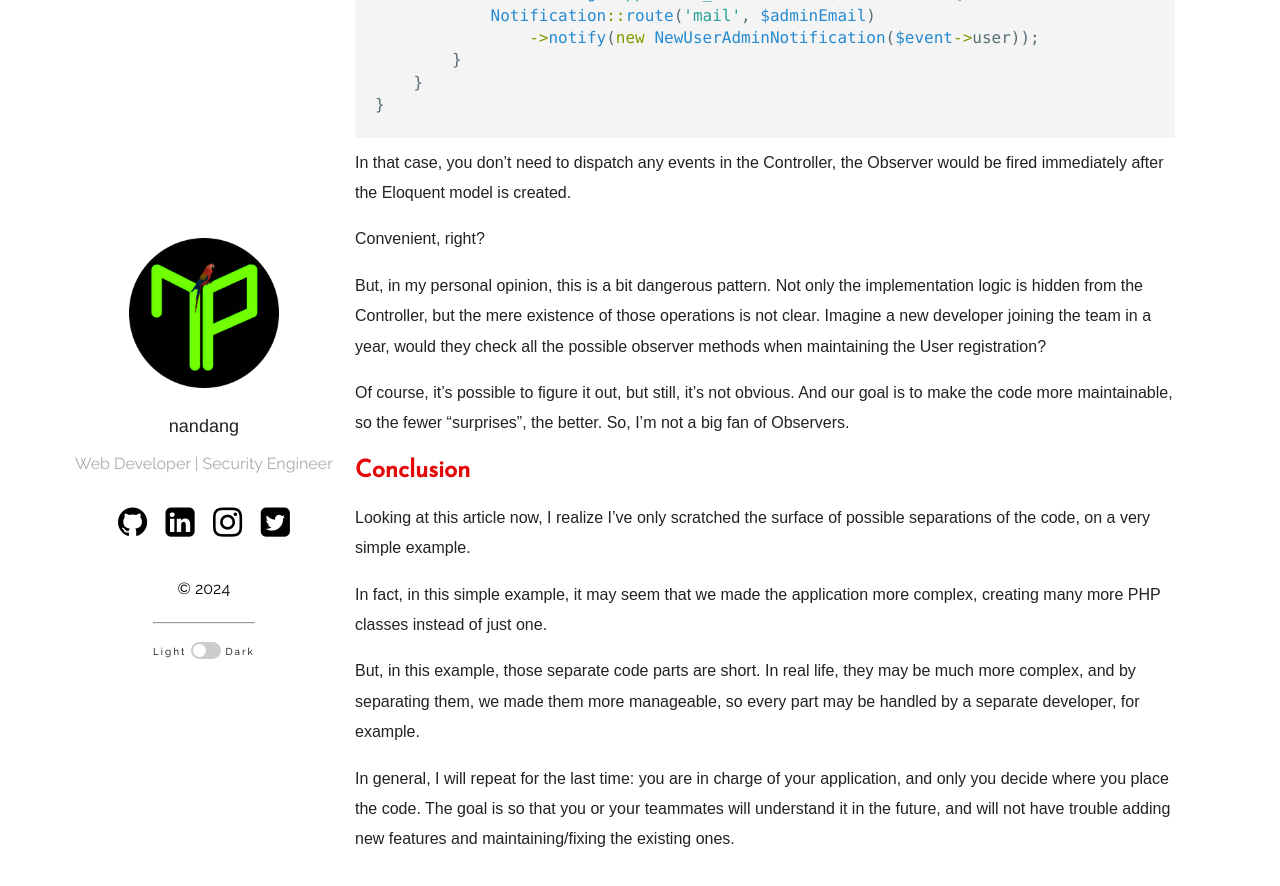
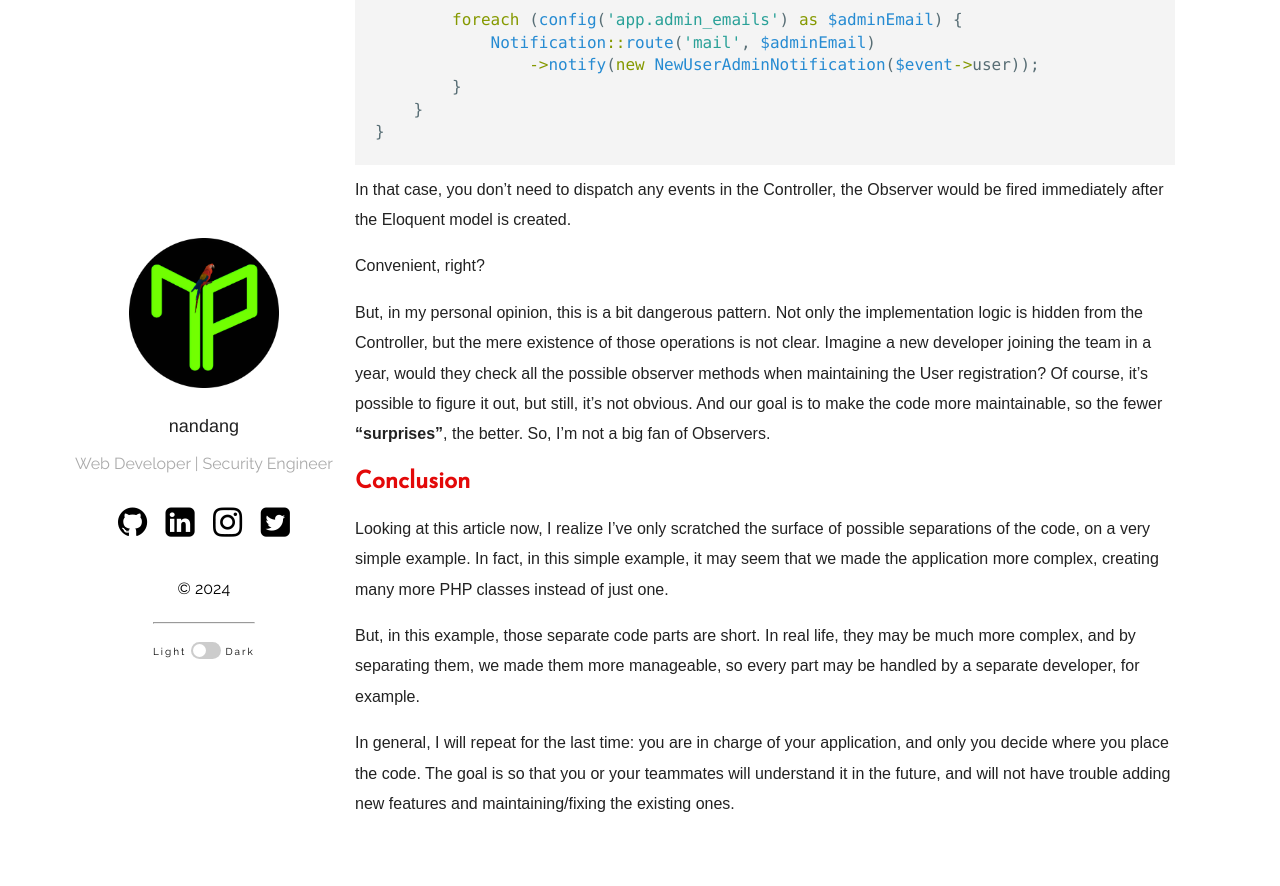
Before and after one commit to nandangpy/nandangpy.github.io, a Jekyll site: the page built from _posts/2023-07-10-laravel-best-practice.md, in a window 1280 px wide and 900 px high, scrolled down 14721 px. Shown: the top 886 px of the window. Built offline with Jekyll 4.4.1, drawn with Linux system fonts in a browser that asks for light colours; after the commit the page ends 15586 px from its top, so only the background shows below that; some of the changed text lies outside the part shown.

````diff
--- a/_posts/2023-07-10-laravel-best-practice.md
+++ b/_posts/2023-07-10-laravel-best-practice.md
@@ -77,7 +77,7 @@ With that, I probably could even end the article right now. But you probably wan
 
 # General Refactoring Strategy
 
-First, a "disclaimer", so it would be clear what we're doing here, and why. Our general goal is to make the Controller method shorter, so it wouldn't contain any logic.
+First, a **"disclaimer"**, so it would be clear what we're doing here, and why. Our general goal is to make the Controller method shorter, so it wouldn't contain any logic.
 
 Controller methods need to do three things:
 
@@ -233,7 +233,7 @@ So, we need two more "layers": one for file upload, and one for the transformati
 
 In my case, I will create a second service method that will upload the file.
 
-app/Services/UserService.php:
+#### app/Services/UserService.php:
 
 ```php
 class UserService
@@ -257,7 +257,7 @@ class UserService
 }
 ```
 
-RegisteredUserController.php:
+#### RegisteredUserController.php:
 
 ```php
 public function store(StoreUserRequest $request, UserService $userService)
@@ -318,7 +318,7 @@ class CreateNewUser
 }
 ```
 
-You are free to choose the method name for the Action class, I like handle().
+You are free to choose the method name for the Action class, I like **handle()**.
 
 RegisteredUserController:
 
@@ -354,7 +354,7 @@ But with Voucher, in this case, the Controller contains the logic of how the vou
 
 First, we need to move the voucher creation to a separate class: I'm hesitating between creating a VoucherService and putting it as a method within the same UserService. That's almost a philosophical debate: what this method is related to the vouchers system, the users' system, or both?
 
-Since one of the features of Services is to contain multiple methods, I decided to not create a "lonely" VoucherService with one method. We'll do it in the UserService:
+Since one of the features of Services is to contain multiple methods, I decided to not create a **"lonely"** VoucherService with one method. We'll do it in the UserService:
 
 ```php
     use App\Models\Voucher;
@@ -487,7 +487,7 @@ So, now, we've moved all the logic from the Controller to elsewhere, and let's r
 
 Shorter, separated into various files, and still readable, right? Again, will repeat once more, that it's only one way to accomplish this mission, you can decide to structure it in another way.
 
-But that's not all. Let's also discuss the "passive" way.
+But that's not all. Let's also discuss the **"passive"** way.
 
 ## [](header-2) Events/Listeners
 
@@ -575,7 +575,7 @@ class NewUserNotifyAdminsListener
 }
 ```
 
-What is the advantage of this approach, with events and listeners? They are used like "hooks" in the code, and anyone else in the future would be able to use that hook. In other words, you're saying to the future developers: "Hey, the user is registered, the event happened, and now if you want to add some other operation happening here, just create your listener for it".
+What is the advantage of this approach, with events and listeners? They are used like **"hooks"** in the code, and anyone else in the future would be able to use that hook. In other words, you're saying to the future developers: "Hey, the user is registered, the event happened, and now if you want to add some other operation happening here, just create your listener for it".
 
 ## [](header-2) Observers: "Silent" Events/Listeners
 
@@ -611,14 +611,11 @@ In that case, you don't need to dispatch any events in the Controller, the Obser
 
 Convenient, right?
 
-But, in my personal opinion, this is a bit dangerous pattern. Not only the implementation logic is hidden from the Controller, but the mere existence of those operations is not clear. Imagine a new developer joining the team in a year, would they check all the possible observer methods when maintaining the User registration?
-
-Of course, it's possible to figure it out, but still, it's not obvious. And our goal is to make the code more maintainable, so the fewer "surprises", the better. So, I'm not a big fan of Observers.
+But, in my personal opinion, this is a bit dangerous pattern. Not only the implementation logic is hidden from the Controller, but the mere existence of those operations is not clear. Imagine a new developer joining the team in a year, would they check all the possible observer methods when maintaining the User registration? Of course, it's possible to figure it out, but still, it's not obvious. And our goal is to make the code more maintainable, so the fewer **"surprises"**, the better. So, I'm not a big fan of Observers.
 
 ## Conclusion
 
 Looking at this article now, I realize I've only scratched the surface of possible separations of the code, on a very simple example.
-
 In fact, in this simple example, it may seem that we made the application more complex, creating many more PHP classes instead of just one.
 
 But, in this example, those separate code parts are short. In real life, they may be much more complex, and by separating them, we made them more manageable, so every part may be handled by a separate developer, for example.
````
